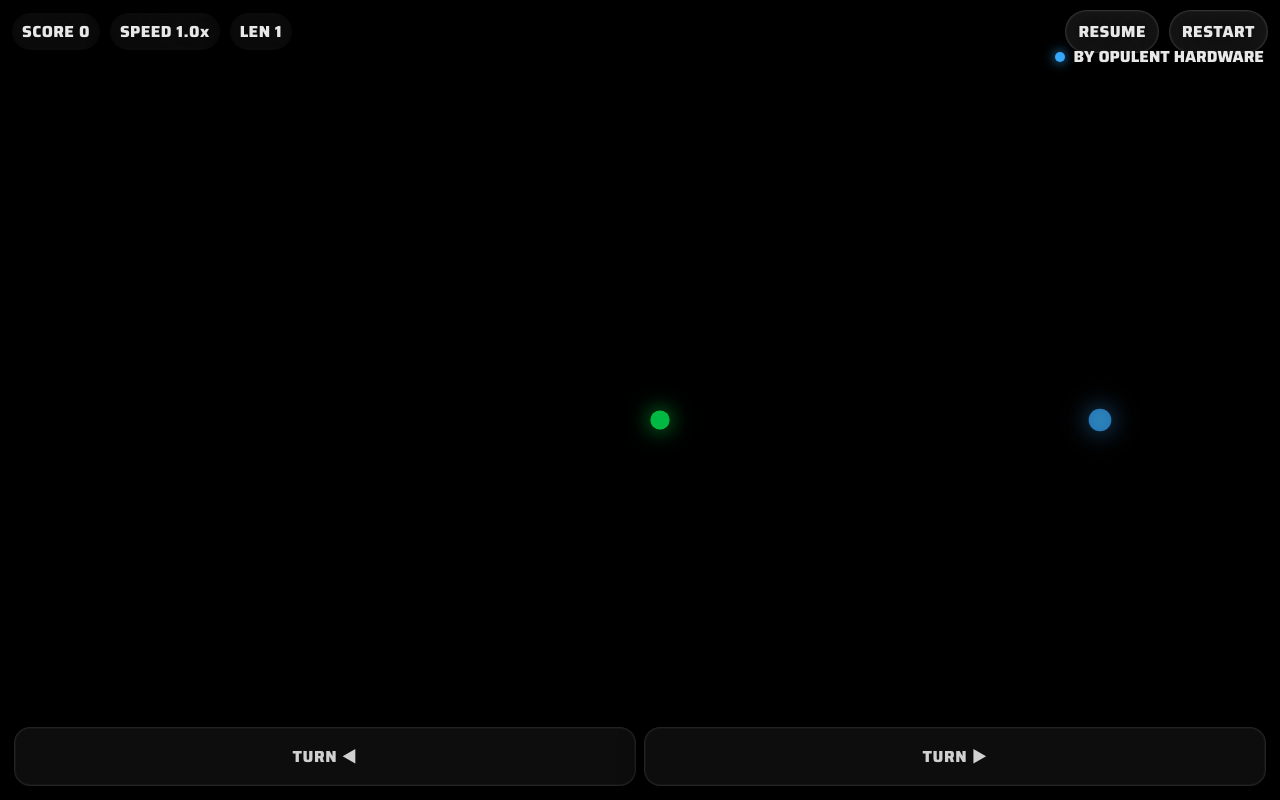
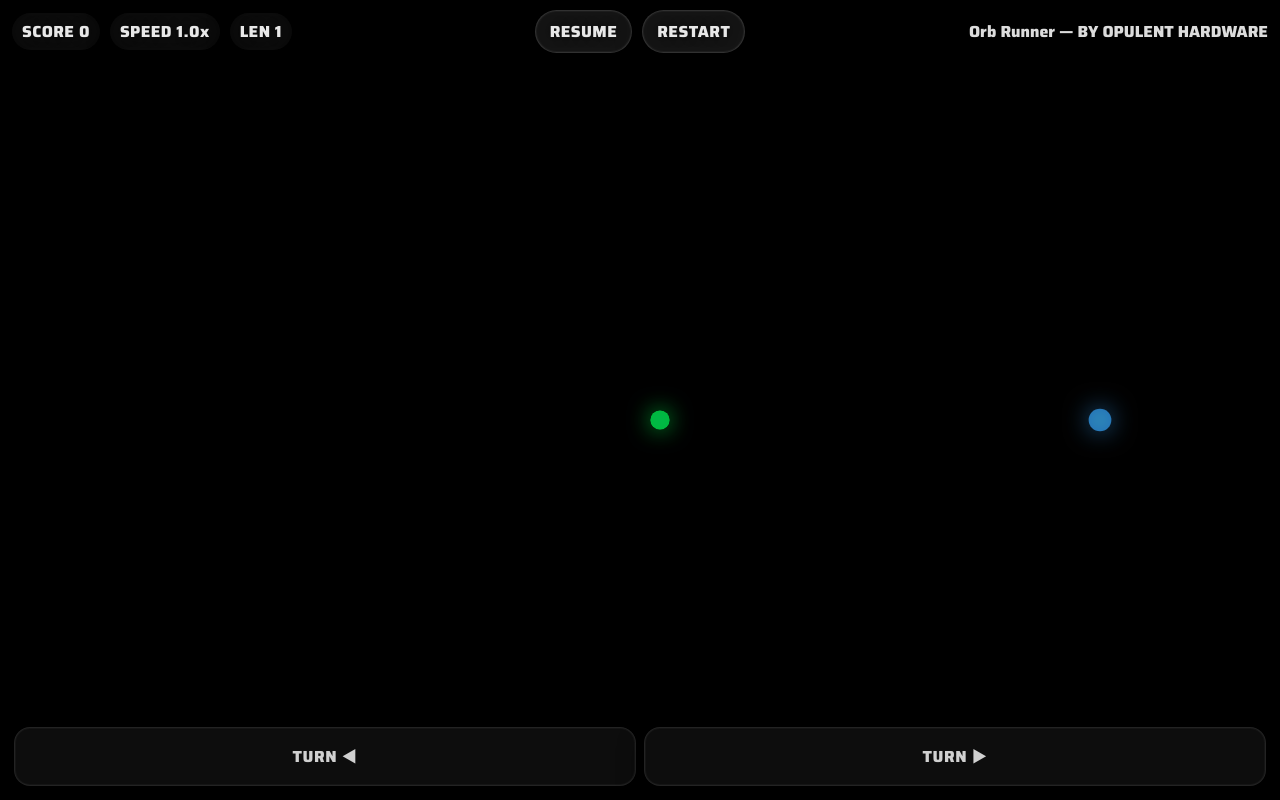
Before and after one commit to OPULENT-HARDWARE/Orb-Runner, a plain HTML site: page index.html in a window 1280 px wide. Drawn offline with Linux system fonts and the light colour scheme; animation ran at ten frames a second.

Commit message:
Update index.html

```diff
--- a/index.html
+++ b/index.html
@@ -9,14 +9,12 @@
   :root{
     --bg: #000000;
     --gridGlow: #00ff4c;   /* green default */
-    --gridGlowHi: #ffb020; /* amber */
-    --gridGlowMax: #ff3b30;/* red */
     --hud: #e8e8e8;
     --hudDim: #9aa0a6;
-    --accent: #36a8ff;     /* blue accent for UI */
     --radius: 16px;
   }
 
+  /* Global hardening for iframe/touch */
   html, body {
     height: 100%;
     width: 100%;
@@ -25,8 +23,12 @@
     color: var(--hud);
     font-family: "Saira", system-ui, -apple-system, Segoe UI, Roboto, Arial, sans-serif;
     overscroll-behavior: none;
-    touch-action: none; /* critical for iCUE/iframe touch capture */
+    touch-action: none;               /* capture gestures inside iframe */
+    -webkit-touch-callout: none;
+    -webkit-user-select: none;
+    user-select: none;
   }
+  * { -webkit-tap-highlight-color: transparent; }
 
   .stage {
     position: fixed;
@@ -43,26 +45,30 @@
     width: 100%;
     height: 100%;
     display: block;
+    pointer-events: auto; /* ensure pointer events land even inside strict iframes */
   }
 
-  /* Top HUD: badges + controls */
+  /* Top HUD uses a 3-column flex bar: left (stats), center (controls), right (brand) */
   .hud {
     position: absolute;
     left: 12px;
     right: 12px;
     top: 10px;
+    display: grid;
+    grid-template-columns: 1fr auto 1fr; /* left / center / right */
+    align-items: center;
+    gap: 10px;
+    text-shadow: 0 0 10px rgba(0,0,0,0.6);
+    pointer-events: none; /* re-enable on interactive children only */
+  }
+  .hud-left, .hud-center, .hud-right {
     display: flex;
+    align-items: center;
     gap: 10px;
-    align-items: center;
-    justify-content: space-between;
-    user-select: none;
-    text-shadow: 0 0 10px rgba(0,0,0,0.6);
-    pointer-events: none; /* buttons re-enable events */
   }
-
-  .hud-left, .hud-right { display: flex; gap: 10px; align-items: center; }
-  .hud-left { pointer-events: none; } /* badges stay inert */
-  .hud-right { pointer-events: auto; } /* buttons clickable */
+  .hud-left  { justify-content: flex-start; pointer-events: none; }
+  .hud-center{ justify-content: center;     pointer-events: auto; } /* interactive */
+  .hud-right { justify-content: flex-end;   pointer-events: none;  } /* label only */
 
   .badge {
     padding: 6px 10px;
@@ -71,10 +77,11 @@
     box-shadow: 0 0 24px rgba(0,0,0,0.5) inset, 0 0 24px rgba(0,0,0,0.4);
     font-weight: 700;
     letter-spacing: 0.4px;
+    white-space: nowrap;
   }
 
   .ctl {
-    padding: 8px 12px;
+    padding: 8px 14px;
     border-radius: 999px;
     background: rgba(255,255,255,0.08);
     border: 1px solid rgba(255,255,255,0.12);
@@ -88,25 +95,9 @@
     color: var(--hud);
     touch-action: manipulation;
     cursor: pointer;
+    user-select: none;
   }
   .ctl:active { transform: scale(0.98); }
-
-  .brand {
-    position: absolute;
-    right: 16px;
-    top: 44px; /* below top row to avoid crowding */
-    display: flex;
-    gap: 8px;
-    align-items: center;
-    font-weight: 700;
-    user-select: none;
-    text-shadow: 0 0 10px rgba(0,0,0,0.6);
-  }
-  .dot {
-    width: 10px; height: 10px; border-radius: 50%;
-    background: var(--accent);
-    box-shadow: 0 0 12px var(--accent);
-  }
 
   /* Bottom turn buttons for touch */
   .controls {
@@ -118,6 +109,7 @@
     padding: 14px;
     opacity: 0.9;
     user-select: none;
+    pointer-events: auto;
   }
   .btn {
     background: rgba(255,255,255,0.06);
@@ -135,8 +127,16 @@
     color: var(--hud);
     touch-action: manipulation;
     cursor: pointer;
+    user-select: none;
   }
   .btn:active { transform: scale(0.98); }
+
+  /* Brand on right */
+  .brand {
+    white-space: nowrap;
+    font-weight: 700;
+    opacity: 0.95;
+  }
 </style>
 </head>
 <body>
@@ -144,24 +144,26 @@
     <canvas id="game"></canvas>
 
     <!-- TOP HUD -->
-    <div class="hud">
+    <div class="hud" id="hud">
       <div class="hud-left">
         <div class="badge" id="score">SCORE 0</div>
         <div class="badge" id="speed">SPEED 1.0x</div>
         <div class="badge" id="length">LEN 1</div>
       </div>
-      <div class="hud-right">
+
+      <!-- CENTERED CONTROLS -->
+      <div class="hud-center">
         <div class="ctl" id="pauseBtn">RESUME</div>
         <div class="ctl" id="restartBtn">RESTART</div>
       </div>
+
+      <!-- RIGHT BRAND -->
+      <div class="hud-right">
+        <div class="brand">Orb Runner — BY OPULENT HARDWARE</div>
+      </div>
     </div>
 
-    <div class="brand">
-      <div class="dot"></div>
-      <div>BY OPULENT HARDWARE</div>
-    </div>
-
-    <!-- Bottom touch helpers (keep for simplicity) -->
+    <!-- Bottom touch helpers (tap to rotate) -->
     <div class="controls" id="controls">
       <div class="btn" id="btnLeft">TURN ◀</div>
       <div class="btn" id="btnRight">TURN ▶</div>
@@ -170,6 +172,13 @@
 
 <script>
 (() => {
+  /* ====== iFRAME RELIABILITY GUARDRAILS ======
+     - Use Pointer Events for primary input (works across mouse/touch/pen)
+     - Add non-passive listeners where we need preventDefault
+     - Disable contextmenu (long-press) so touches never get hijacked
+  */
+  window.addEventListener('contextmenu', e => e.preventDefault());
+
   const canvas = document.getElementById('game');
   const ctx = canvas.getContext('2d', { alpha: false });
 
@@ -195,21 +204,18 @@
   new ResizeObserver(fitCanvas).observe(canvas);
   fitCanvas();
 
-  // ----- Grid config (auto scales to viewport) -----
+  // ----- Grid config -----
   function gridFromViewport() {
     const vw = canvas.clientWidth;
     const vh = canvas.clientHeight;
-    // Target ~32–44px cells
     const targetCell = Math.max(28, Math.min(44, Math.floor(Math.min(vw, vh) / 20)));
-    const cols = Math.floor(vw / targetCell);
-    const rows = Math.floor(vh / targetCell);
+    const cols = Math.max(8, Math.floor(vw / targetCell));
+    const rows = Math.max(8, Math.floor(vh / targetCell));
     const cell = Math.floor(Math.min(vw/cols, vh/rows));
     const ox = Math.floor((vw - cols*cell)/2);
     const oy = Math.floor((vh - rows*cell)/2);
     return { cols, rows, cell, ox, oy };
   }
-
-  // ----- Game State -----
   let grid = gridFromViewport();
   window.addEventListener('resize', () => { grid = gridFromViewport(); });
 
@@ -229,7 +235,7 @@
       tickAcc: 0,
       levelUpEvery: 6,  // every 6 food, increase speed
       steps: 0,
-      paused: true      // START PAUSED per your request; we show fade & RESUME button
+      paused: true      // start paused (button shows RESUME)
     };
   }
 
@@ -251,22 +257,20 @@
     hudSpeed.textContent = "SPEED " + (G.speed/6).toFixed(1) + "x";
     hudLen.textContent   = "LEN " + G.snake.length;
 
-    // Button label
     pauseBtn.textContent = (G.paused && G.alive) ? "RESUME" : (G.alive ? "PAUSE" : "RESTART");
 
-    // dynamic color vibe based on speed – just for fun
     const root = document.documentElement;
     if (G.speed < 7.5) {
-      root.style.setProperty('--gridGlow', '#00ff4c');
+      root.style.setProperty('--gridGlow', '#00ff4c'); // green
     } else if (G.speed < 9.5) {
-      root.style.setProperty('--gridGlow', '#ffb020');
+      root.style.setProperty('--gridGlow', '#ffb020'); // amber
     } else {
-      root.style.setProperty('--gridGlow', '#ff3b30');
+      root.style.setProperty('--gridGlow', '#ff3b30'); // red
     }
   }
 
   // ----- Controls -----
-  // Keyboard fallback
+  // Fallback keyboard (many iframes block keys; touch/pointer still works)
   window.addEventListener('keydown', (e) => {
     if (e.key === 'ArrowLeft' || e.key === 'a') turnLeft();
     if (e.key === 'ArrowRight'|| e.key === 'd') turnRight();
@@ -274,9 +278,9 @@
     if (e.key === 'r') restart();
   });
 
-  // Touch buttons
+  // Pointer-only main input (reliable inside iframes)
   const tap = (fn) => (ev) => { ev.preventDefault(); fn(); };
-  ['touchstart','pointerdown','mousedown'].forEach(evt=>{
+  ['pointerdown','mousedown','touchstart'].forEach(evt=>{
     btnLeft.addEventListener(evt, tap(turnLeft), {passive:false});
     btnRight.addEventListener(evt, tap(turnRight), {passive:false});
     pauseBtn.addEventListener(evt, tap(togglePause), {passive:false});
@@ -285,20 +289,21 @@
 
   // Whole-screen quick turns: tap left/right halves to rotate
   canvas.addEventListener('pointerdown', (e) => {
+    e.preventDefault();
     const rect = canvas.getBoundingClientRect();
     const x = e.clientX - rect.left;
     if (x < rect.width/2) turnLeft(); else turnRight();
-  });
+  }, {passive:false});
 
-  // Swipe detection
+  // Swipe detection (also pointer-based)
   let swipeStart = null;
   const SWIPE_MIN = 20; // px threshold
-  function onStart(x,y){ swipeStart = {x,y}; }
-  function onEnd(x,y){
+  canvas.addEventListener('pointerdown', (e) => { swipeStart = {x:e.clientX, y:e.clientY}; }, {passive:false});
+  canvas.addEventListener('pointerup',   (e) => {
     if (!swipeStart) return;
-    const dx = x - swipeStart.x;
-    const dy = y - swipeStart.y;
-    if (Math.abs(dx) < SWIPE_MIN && Math.abs(dy) < SWIPE_MIN) { swipeStart = null; return; }
+    const dx = e.clientX - swipeStart.x;
+    const dy = e.clientY - swipeStart.y;
+    if (Math.abs(dx) >= SWIPE_MIN || Math.abs(dy) >= SWIPE_MIN) {
       if (Math.abs(dx) > Math.abs(dy)) {
         if (dx < 0 && G.dir !== DIR.RIGHT) setDir(DIR.LEFT);
         else if (dx > 0 && G.dir !== DIR.LEFT) setDir(DIR.RIGHT);
@@ -306,20 +311,9 @@
         if (dy < 0 && G.dir !== DIR.DOWN) setDir(DIR.UP);
         else if (dy > 0 && G.dir !== DIR.UP) setDir(DIR.DOWN);
       }
+    }
     swipeStart = null;
-  }
-
-  canvas.addEventListener('touchstart', (e) => {
-    const t = e.changedTouches[0];
-    onStart(t.clientX, t.clientY);
-  }, {passive:true});
-  canvas.addEventListener('touchend', (e) => {
-    const t = e.changedTouches[0];
-    onEnd(t.clientX, t.clientY);
-  }, {passive:true});
-
-  canvas.addEventListener('pointerdown', (e) => { onStart(e.clientX, e.clientY); });
-  canvas.addEventListener('pointerup',   (e) => { onEnd(e.clientX, e.clientY); });
+  }, {passive:false});
 
   function setDir(d){ G.nextDir = d; }
   function turnLeft(){ setDir((G.dir + 3) % 4); }
@@ -361,7 +355,7 @@
     const ny = head.y + (G.dir===DIR.DOWN?1:G.dir===DIR.UP?-1:0);
     const newHead = {x:nx, y:ny};
 
-    // wall wrap (classic snake feel)
+    // wall wrap
     newHead.x = (newHead.x + grid.cols) % grid.cols;
     newHead.y = (newHead.y + grid.rows) % grid.rows;
 
@@ -369,7 +363,6 @@
     for (let i=0;i<G.snake.length;i++){
       if (G.snake[i].x===newHead.x && G.snake[i].y===newHead.y) {
         G.alive = false;
-        // Show "RESTART" on pause button for clarity
         pauseBtn.textContent = "RESTART";
         return;
       }
@@ -385,7 +378,7 @@
       }
       G.food = spawnFood(G.snake);
     } else {
-      G.snake.pop(); // move forward
+      G.snake.pop();
     }
 
     G.steps++;
@@ -416,7 +409,6 @@
     ctx.fillStyle = grad;
     ctx.fillRect(0,0,w,h);
 
-    // Draw food & snake
     const c = grid.cell, ox = grid.ox, oy = grid.oy;
 
     // Food (pulsing orb)
@@ -433,7 +425,7 @@
     circle(fx, fy, Math.max(4, c*0.22*(1+pulse)));
     ctx.restore();
 
-    // Snake
+    // Snake (glow uses dynamic color)
     ctx.save();
     ctx.globalCompositeOperation = 'lighter';
     const glow = getComputedStyle(document.documentElement).getPropertyValue('--gridGlow').trim() || '#00ff4c';
@@ -450,10 +442,10 @@
     }
     ctx.restore();
 
-    // --- Subtle fade when paused or dead ---
+    // Subtle fade when paused or dead
     if (G.paused || !G.alive) {
       ctx.save();
-      ctx.fillStyle = "rgba(0,0,0,0.28)"; // soft veil
+      ctx.fillStyle = "rgba(0,0,0,0.28)";
       ctx.fillRect(0,0,w,h);
       ctx.restore();
     }
```
Lines whose indentation alone changed are shown as unchanged.
